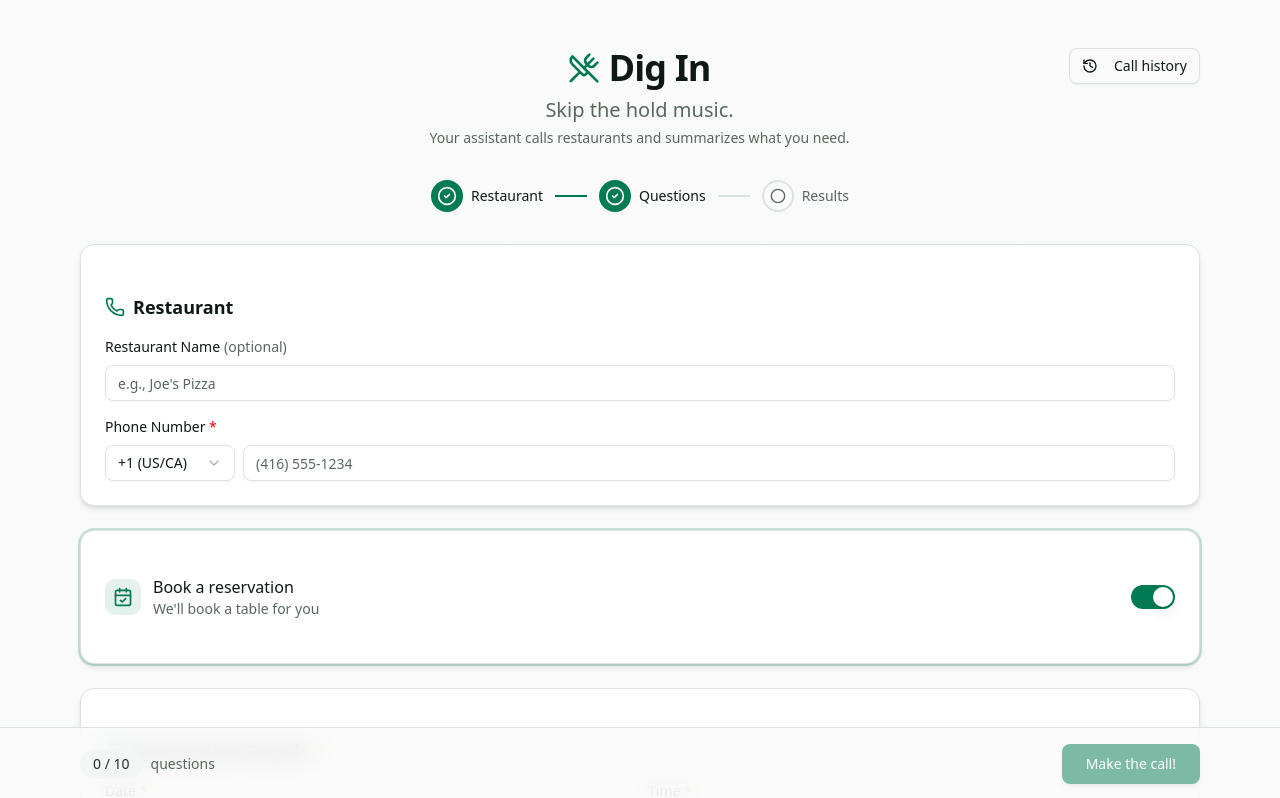
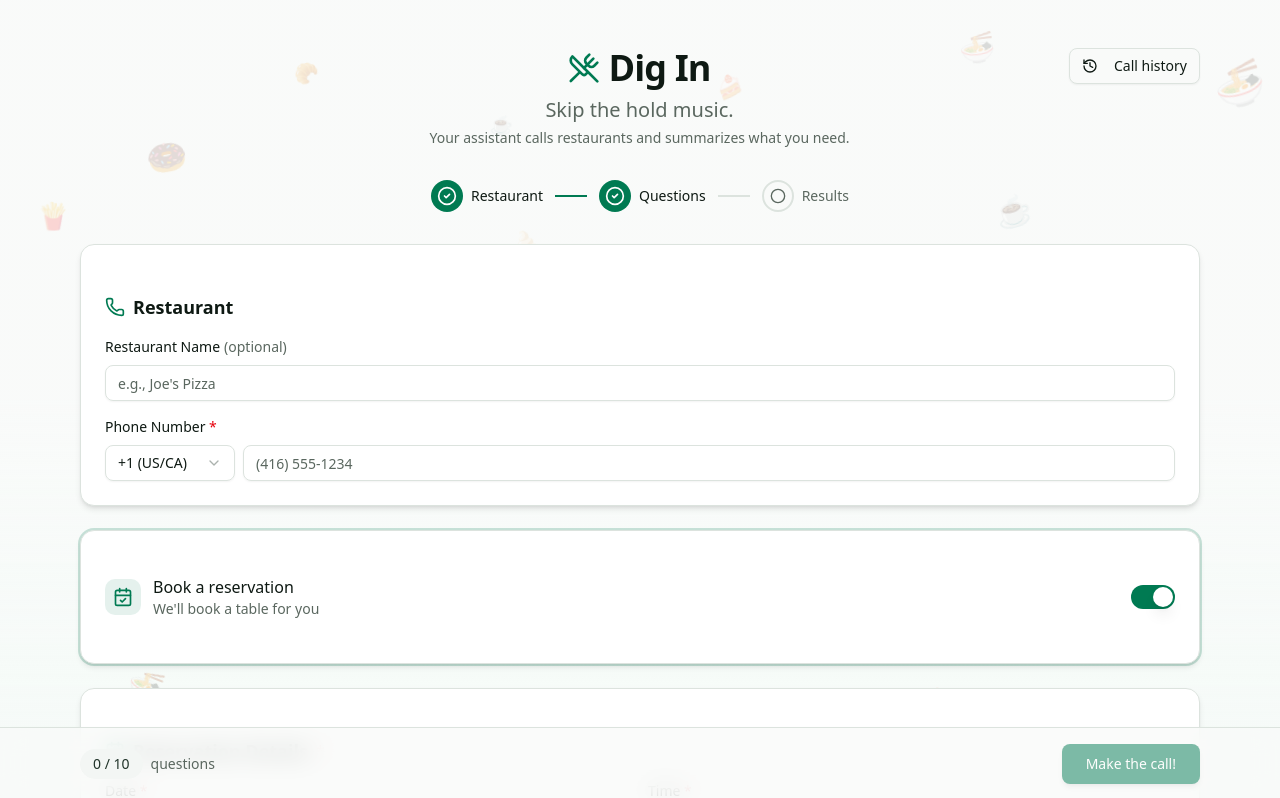
Before and after one commit to EthanLam1/dig_in, a Next.js app: page / in a window 1280 px wide. Shown: the top 798 px of the page. Built offline with nearby package versions, Linux system fonts and the light colour scheme.

Commit message:
fix badges

```diff
--- a/src/app/HomeClient.tsx
+++ b/src/app/HomeClient.tsx
@@ -458,10 +458,10 @@ export default function HomeClient() {
   const isFormValid = disabledReasons.length === 0;
 
   return (
-    <div className="min-h-screen bg-gradient-to-b from-background via-background to-emerald-50/30">
+    <>
       <EmojiBackground />
-      {/* Main content wrapper - positioned above emoji background */}
-      <div className="relative z-10">
+      {/* Main content wrapper - positioned above emoji background (z-10 > z-0) */}
+      <div className="min-h-screen relative z-10">
       {/* Header */}
       <header className="pt-12 pb-8">
         <div className="container mx-auto max-w-6xl px-4">
@@ -1142,8 +1142,8 @@ export default function HomeClient() {
           </div>
         </div>
       </div>
-      </div>{/* End of z-10 content wrapper */}
-    </div>
+      </div>
+    </>
   );
 }
 
--- a/src/app/calls/CallsClient.tsx
+++ b/src/app/calls/CallsClient.tsx
@@ -170,6 +170,35 @@ function formatDate(dateString: string): string {
   return date.toLocaleString();
 }
 
+// Helper to merge updated call data into the calls list (immutable update)
+function mergeCallSummary(
+  calls: CallListItem[],
+  updatedCall: CallDetail
+): CallListItem[] {
+  const index = calls.findIndex((c) => c.id === updatedCall.id);
+
+  const updatedSummary: CallListItem = {
+    id: updatedCall.id,
+    restaurant_name: updatedCall.restaurant_name,
+    restaurant_phone_e164: updatedCall.restaurant_phone_e164,
+    call_intent: updatedCall.call_intent,
+    status: updatedCall.status,
+    is_extracting: updatedCall.is_extracting,
+    reservation_status: updatedCall.reservation_status,
+    created_at: calls[index]?.created_at || new Date().toISOString(),
+  };
+
+  if (index === -1) {
+    // Call not in list (edge case) - insert at top
+    return [updatedSummary, ...calls];
+  }
+
+  // Return new array with updated call
+  const newCalls = [...calls];
+  newCalls[index] = updatedSummary;
+  return newCalls;
+}
+
 export default function CallsClient() {
   const router = useRouter();
   const searchParams = useSearchParams();
@@ -249,7 +278,9 @@ export default function CallsClient() {
       }
 
       try {
-        const response = await fetch(`/api/calls/${callId}`);
+        const response = await fetch(`/api/calls/${callId}`, {
+          cache: "no-store",
+        });
         const data = await response.json();
         if (!response.ok) {
           if (isInitial) {
@@ -260,6 +291,8 @@ export default function CallsClient() {
           return null;
         }
         setCallDetail(data);
+        // Merge updated call data into the calls list so badges update immediately
+        setCalls((prev) => mergeCallSummary(prev, data as CallDetail));
         setRefreshError(null);
         return data as CallDetail;
       } catch {
--- a/src/components/EmojiBackground.tsx
+++ b/src/components/EmojiBackground.tsx
@@ -124,10 +124,10 @@ export function EmojiBackground() {
         }
       `}</style>
 
-      {/* Fixed background container - z-index -10 ensures it's behind all content */}
+      {/* Fixed background container - z-0 with gradient, content should use z-10+ */}
       <div
-        className="fixed inset-0 overflow-hidden pointer-events-none select-none"
-        style={{ zIndex: -10 }}
+        className="fixed inset-0 w-screen h-screen overflow-hidden pointer-events-none select-none bg-gradient-to-b from-background via-background to-emerald-50/30"
+        style={{ zIndex: 0 }}
         aria-hidden="true"
       >
         {/* Desktop emojis (hidden on small screens) */}
```
Also changed, not shown: 1 other file (tests, documents, lock files or other folders).
